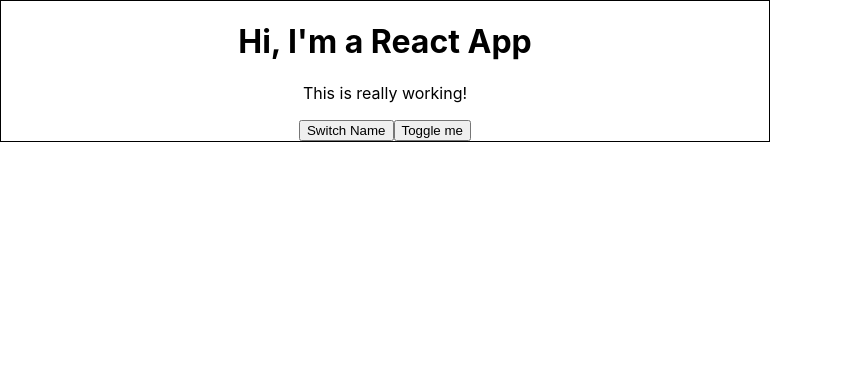
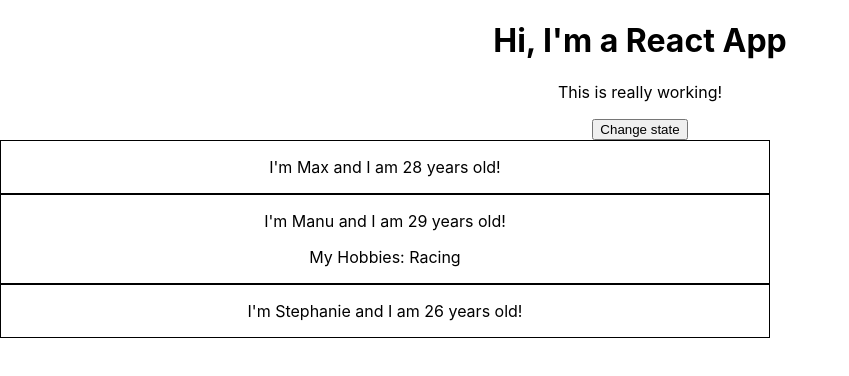
Before and after one commit to mibhumi/learn-react, a React (Create React App) app: page / in a window 1280 px wide. Shown: the top 376 px of the page, without its empty margins (0-849 px from the left). Built offline with nearby package versions, Linux system fonts and the light colour scheme.

Commit message:
Use functional component to display data in App.js

```diff
--- a/src/App.js
+++ b/src/App.js
@@ -1,153 +1,56 @@
-import React, { Component } from 'react';
+import React, { useState } from 'react';
 import logo from './logo.svg';
 import './App.css';
 import Person from './Person/Person';
 
 // functional component
-// const App = props => {
-//
-//     const [personsState, setPersonsState] = useState({
-//         persons: [
-//             { name: 'Max', age: 28 },
-//             { name: 'Manu', age: 29 },
-//             { name: 'Stephanie', age: 26 }
-//         ]
-//     });
-//
-//     const [otherState, setOtherState] = useState({
-//         otherState: 'some other value'
-//     });
-//
-//     const switchNameHandler = () => {
-//         setPersonsState({
-//             persons: [
-//                 { name: 'Maximilian', age: 29 },
-//                 { name: 'Manu', age: 29 },
-//                 { name: 'Stephanie', age: 29 }
-//             ]
-//         });
-//     };
-//
-//
-//     return (
-//         <div className="App">
-//             <h1>Hi, I'm a React App</h1>
-//             <p>This is really working!</p>
-//             <button onClick={ switchNameHandler }>Change state</button>
-//             <Person
-//                 name={personsState.persons[0].name}
-//                 age={personsState.persons[0].age}
-//             />
-//             <Person
-//                 name={personsState.persons[1].name}
-//                 age={personsState.persons[1].age}
-//             >
-//                 My Hobbies: Racing
-//             </Person>
-//             <Person
-//                 name={personsState.persons[2].name}
-//                 age={personsState.persons[2].age}
-//             />
-//         </div>
-//     );
-// }
+const App = props => {
 
-
-
-// class based example
-
-class App extends Component {
-    state = {
+    const [personsState, setPersonsState] = useState({
         persons: [
             { name: 'Max', age: 28 },
             { name: 'Manu', age: 29 },
             { name: 'Stephanie', age: 26 }
-        ],
-        otherState: 'some other value',
-        toggleMe: false
-    };
+        ]
+    });
 
-    switchNameHandler = (newName) => {
-        // console.log('Was clicked!');
-        // DON'T DO THIS: this.state.persons[0].name = 'Maximilian';
-        this.setState({
+    const [otherState, setOtherState] = useState({
+        otherState: 'some other value'
+    });
+
+    const switchNameHandler = () => {
+        setPersonsState({
             persons: [
-                { name: newName, age: 28 },
+                { name: 'Maximilian', age: 29 },
                 { name: 'Manu', age: 29 },
-                { name: 'Stephanie', age: 27 }
+                { name: 'Stephanie', age: 29 }
             ]
         });
     };
 
-    nameChangedHandler = (event) => {
-      this.setState({
-          persons: [
-              { name: 'Maxican', age: 88 },
-              { name: event.target.value, age: 29 },
-              { name: 'Stephanie', age: 27 }
-          ]
-      });
-    };
 
-    toggleData = () => {
-        const isShown = this.state.toggleMe;
-        this.setState({ toggleMe: !isShown });
-    }
-
-    render() {
-
-        let person = null;
-
-        if( this.state.toggleMe ) {
-            person = (
-                <div>
+    return (
+        <div className="App">
+            <h1>Hi, I'm a React App</h1>
+            <p>This is really working!</p>
+            <button onClick={ switchNameHandler }>Change state</button>
             <Person
-                        name={this.state.persons[0].name}
-                        age={this.state.persons[0].age}
+                name={personsState.persons[0].name}
+                age={personsState.persons[0].age}
             />
             <Person
-                        name={this.state.persons[1].name}
-                        age={this.state.persons[1].age}
-                        click={ this.switchNameHandler.bind(this, '!!!Bhumi!!!') }
-                        // Not recommand this
-                        // click={ ()=>  this.switchNameHandler('Bhumi') }
-                        changed = { this.nameChangedHandler }
+                name={personsState.persons[1].name}
+                age={personsState.persons[1].age}
             >
                 My Hobbies: Racing
             </Person>
             <Person
-                        name={this.state.persons[2].name}
-                        age={this.state.persons[2].age}
+                name={personsState.persons[2].name}
+                age={personsState.persons[2].age}
             />
-                </div>
-            )
-        }
-
-        return (
-            <div className="Person">
-                <h1>Hi, I'm a React App</h1>
-                <p>This is really working!</p>
-                <button onClick={this.switchNameHandler.bind(this, 'Hello')}>Switch Name</button>
-                <button onClick={this.toggleData}>Toggle me</button>
-                { person }
         </div>
     );
 }
-}
 
 
-
-// default
-
-// function App() {
-//   return (
-//       <div className="App">
-//         <h1>Hello World!</h1>
-//         <h2>This is working</h2>
-//         <Person name="Bhumi" age="22" />
-//         <person name="Om" age="16">Children</person>
-//       </div>
-//   );
-// }
-
 export default App;
--- a/src/Person/Person.js
+++ b/src/Person/Person.js
@@ -7,7 +7,6 @@
 	<div className="Person">
 	    <p onClick={props.click}>I'm {props.name} and I am {props.age} years old!</p>
 	    <p>{props.children}</p>
-	    <input type="text" onChange={props.changed} value={props.name} />
 	</div>
     )
 };
```
Lines whose indentation alone changed are shown as unchanged.
